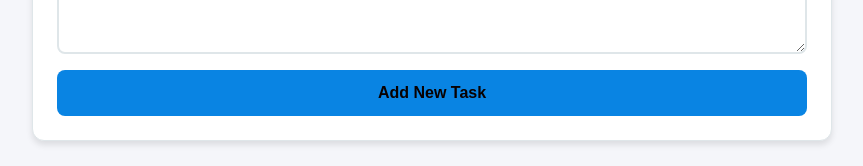
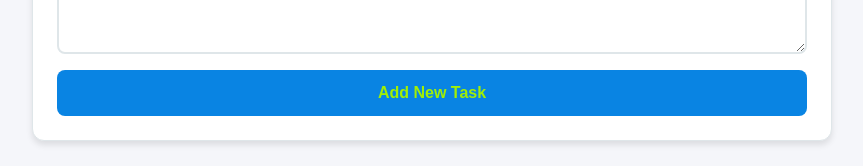
Before and after one commit to ashensb/mern-task-manager-devops, a React app in the folder frontend/: page / in a window 1280 px wide. Shown: the part 336-502 px from the top of the page, without its empty margins (208-1071 px from the left). Built offline with nearby package versions, Linux system fonts and the light colour scheme; no server answers; the HTML template or start-up script is replaced by a standard one.

Commit message:
Test: checking fully automated live deployment

```diff
--- a/frontend/src/App.css
+++ b/frontend/src/App.css
@@ -48,7 +48,7 @@
 .submit-btn {
   padding: 14px;
   background: var(--primary);
-  color: rgb(9, 1, 1);
+  color: rgb(161, 239, 5);
   border: none;
   border-radius: 8px;
   font-size: 16px;
```
